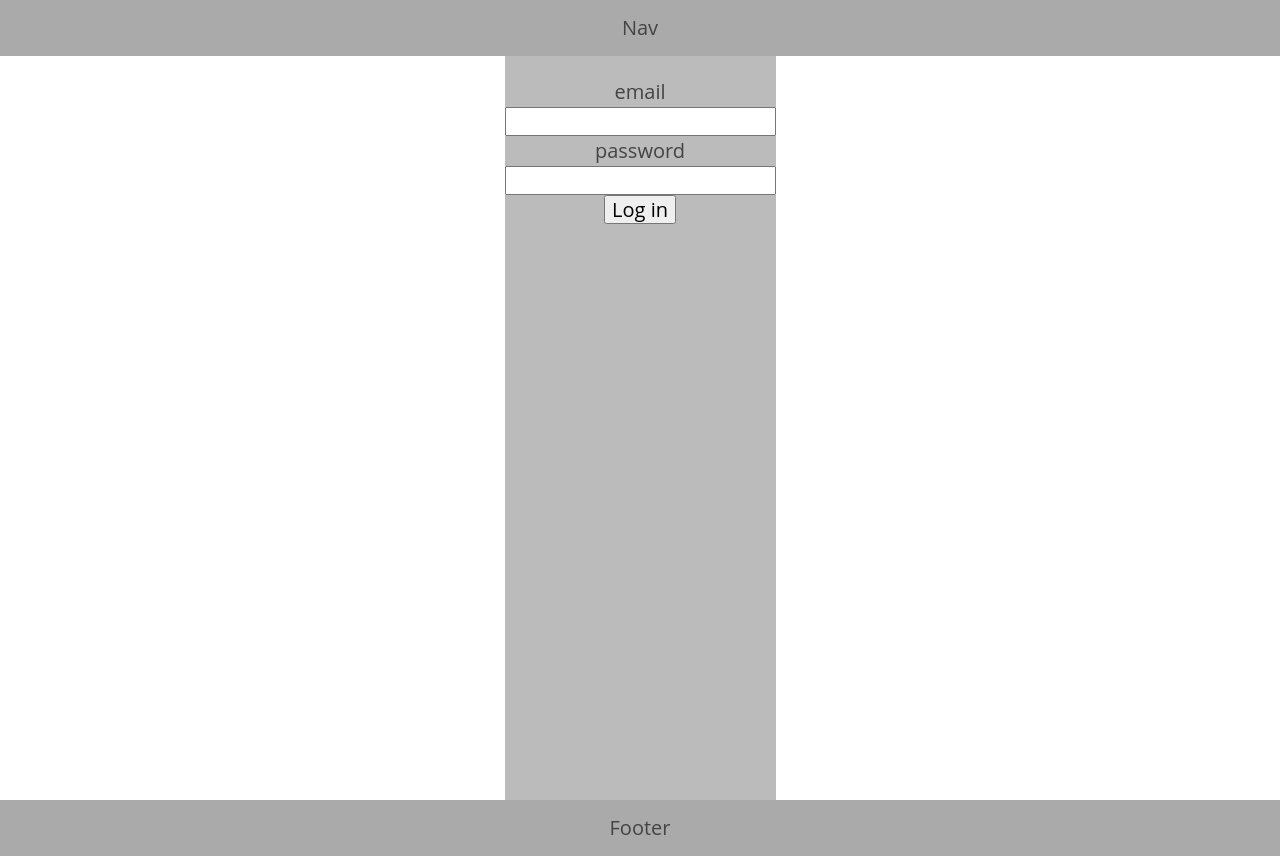
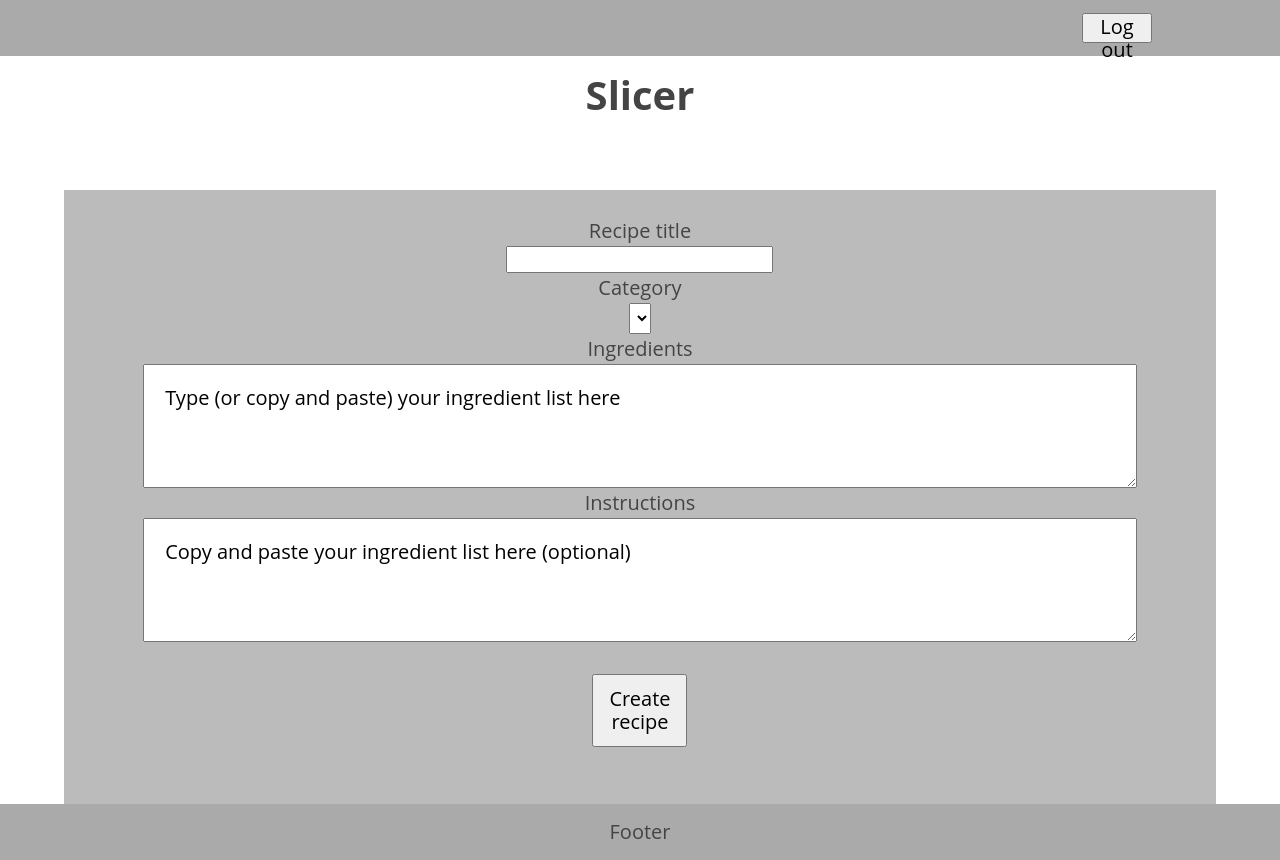
Before and after one commit to Rachanastasia/capstone-wireframe, a plain HTML site: page create-recipe.html in a window 1280 px wide. Drawn offline with nearby package versions, Linux system fonts and the light colour scheme.

Commit message:
wireframed and styled three pages

```diff
--- a/create-recipe.html
+++ b/create-recipe.html
@@ -2,26 +2,39 @@
 <html lang="en">
 
 <head>
-    <title>HTML wireframe</title>
+    <title>New Recipe Wireframe</title>
     <meta name="viewport" content="width=device-width, initial-scale=1">
     <link rel="stylesheet" type="text/css" href="//cdnjs.cloudflare.com/ajax/libs/normalize/6.0.0/normalize.css">
     <link rel="stylesheet" type="text/css" href="form.css">
 </head>
 
 <body>
-    <nav role="navigation">Nav</nav>
+    <header>
+        <nav role="navigation">
+            <button>Log out</button>
+        </nav>
+        <h1>Slicer</h1>
+    </header>
     <main role="main">
 
 
-        <section>
+        <section class='create-recipe-secrion'>
             <form>
-                <label for="email">email</label>
-                <input name="email" type="text" />
+                <label for="title">Recipe title</label>
+                <input name="title" type="text" />
 
-                <label for="password">password</label>
-                <input name="password" type="text" />
+                <label for="category">Category</label>
+                <select name="category">
+                </select>
 
-                <button>Log in</button>
+
+                <label for="ingredients">Ingredients</label>
+                <textarea id="ingredients" name="ingredients" rows="4"
+                    cols="50">Type (or copy and paste) your ingredient list here</textarea>
+                <label for="instructions">Instructions</label>
+                <textarea id="instructions" name="instructions" rows="4"
+                    cols="50">Copy and paste your ingredient list here (optional)</textarea>
+                <button>Create recipe</button>
             </form>
         </section>
 
--- a/form.css
+++ b/form.css
@@ -1,5 +1,7 @@
 * {
     box-sizing: border-box;
+    padding: 0;
+    margin: 0;
 }
 
 html {
@@ -15,8 +17,9 @@ body {
     text-align: center;
     line-height: 1.5;
     height: 100vh;
-    width: inherit;
+    width: 100vw;
     display: flex;
+    justify-content: flex-start;
     flex-direction: column;
 }
 
@@ -24,7 +27,7 @@ nav,
 footer {
     padding: 1% 0;
     background-color: #aaa;
-    width: inherit;
+    width: 100vw;
 }
 
 nav {
@@ -33,14 +36,36 @@ nav {
     left: 0;
     right: 0;
     z-index: 10;
-    width: inherit;
+    display: flex;
+    justify-content: flex-end;
+}
+
+nav button {
+    margin-right: 10%;
+    width: 70px;
+    height: 30px;
+}
+
+main section form button {
+    width: 95px;
+    height: 80%;
+
+
+    margin: 3%;
+
+}
+
+h1 {
+    padding-top: 3%;
 }
 
 main {
+    padding-top: 3%;
     width: inherit;
     height: inherit;
     display: flex;
-    justify-content: center;
+    flex-direction: column;
+    justify-content: flex-start;
     align-items: center;
 
 }
@@ -50,14 +75,29 @@ form {
     flex-direction: column;
     justify-content: flex-start;
     align-items: center;
+    width: 95%;
+    height: 100%;
+
+
 
 
 }
 
 
 section {
-    min-height: 200px;
-    padding: 6% 0;
     background-color: #bbb;
+    width: 90vw;
+    display: flex;
+    flex-direction: column;
+    justify-content: center;
+    align-items: center;
+    padding: 2%;
+}
+
+
+textarea {
+    width: inherit;
     height: inherit;
+    padding: 2%;
+
 }
--- a/styles.css
+++ b/styles.css
@@ -28,7 +28,7 @@ nav {
 
 
 header {
-    padding: 12% 0;
+    padding: 2% 0;
 }
 
 section {
```
Also changed, not shown: index.html (+12 -16 lines), login.html (+6 -1 lines), recipe-view.html (+41 -0 lines), sign-up.html (deleted, +0 -33 lines).
